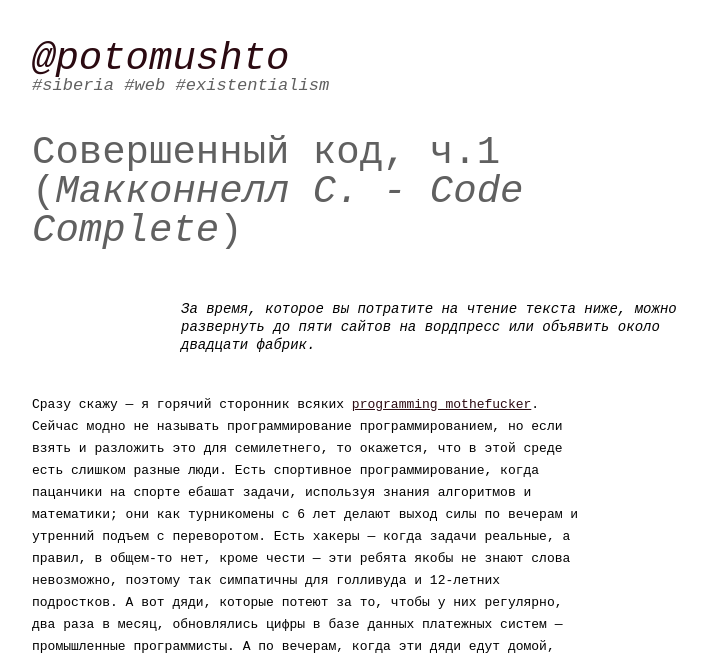
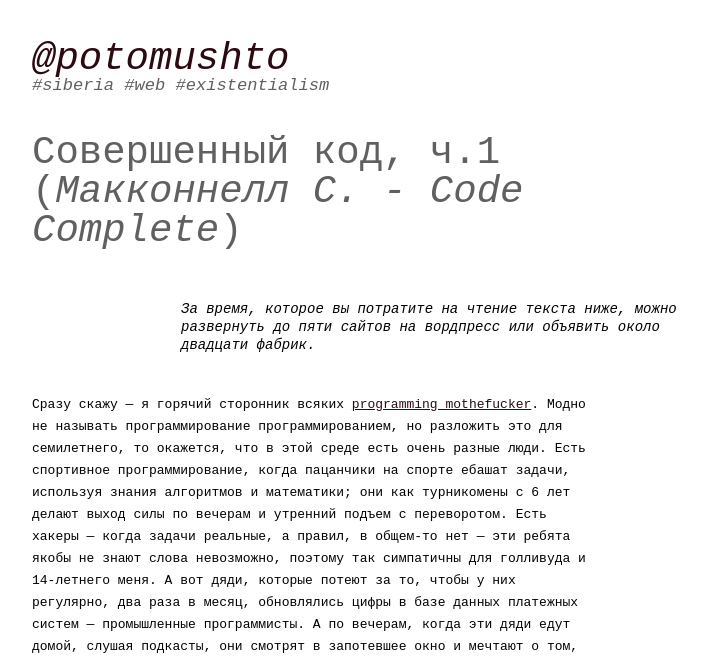
Before and after one commit to ptmt/ptmt.github.com, a Jekyll site: the page built from _posts/2014-09-01-code-complete.md, in a window 1280 px wide and 1400 px high. Shown: the top 660 px of the window, without its empty margins (128-835 px from the left). Built offline with Jekyll 4.4.1, drawn with Linux system fonts in a browser that asks for light colours; Markdown is read by kramdown in place of the engine named in the settings; some of the changed text lies outside the part shown.

Commit message:
Update 2014-09-01-code-complete.md

```diff
--- a/_posts/2014-09-01-code-complete.md
+++ b/_posts/2014-09-01-code-complete.md
@@ -9,13 +9,13 @@
 </blockquote>
 
 
-Сразу скажу — я горячий сторонник всяких [programming mothefucker](http://programming-motherfucker.com/). Сейчас модно не называть программирование программированием, но если взять и разложить это для семилетнего, то окажется, что в этой среде есть слишком разные люди. Есть спортивное программирование, когда пацанчики на спорте ебашат задачи, используя знания алгоритмов и математики; они как турникомены с 6 лет делают выход силы по вечерам и утренний подъем с переворотом. Есть хакеры — когда задачи реальные, а правил, в общем-то нет, кроме чести — эти ребята якобы не знают слова невозможно, поэтому так симпатичны для голливуда и 12-летних подростков. А вот дяди, которые потеют за то, чтобы у них регулярно, два раза в месяц, обновлялись цифры в базе данных платежных систем — промышленные программисты. А по вечерам, когда эти дяди едут домой, слушая подкасты, они смотрят в запотевшее окно и мечтают о том, как сделают библиотеку с тысячью звездочками на гитхабе.
+Сразу скажу — я горячий сторонник всяких [programming mothefucker](http://programming-motherfucker.com/). Модно не называть программирование программированием, но разложить это для семилетнего, то окажется, что в этой среде есть очень  разные люди. Есть спортивное программирование, когда пацанчики на спорте ебашат задачи, используя знания алгоритмов и математики; они как турникомены с 6 лет делают выход силы по вечерам и утренний подъем с переворотом. Есть хакеры — когда задачи реальные, а правил, в общем-то нет — эти ребята якобы не знают слова невозможно, поэтому так симпатичны для голливуда и 14-летнего меня. А вот дяди, которые потеют за то, чтобы у них регулярно, два раза в месяц, обновлялись цифры в базе данных платежных систем — промышленные программисты. А по вечерам, когда эти дяди едут домой, слушая подкасты, они смотрят в запотевшее окно и мечтают о том, как сделают библиотеку с тысячью звездочками на гитхабе.
 
-И что мне не нравится в таких книгах, это когда я вижу вот такие диаграммы: ![Глава 1, Процессы конструирования](/img/cc/1.jpg). Недостаток внутрннего академического воспитания и силы воли, но такая скука.
+И что мне не нравится в таких книгах, это когда я вижу вот такие диаграммы: ![Глава 1, Процессы конструирования](/img/cc/1.jpg). Недостаток внутрннего академического воспитания и силы воли, конечно, но — такая скука!
 
 ![Глава 1, Кодирование и отладка](/img/cc/2.jpg)
 
-Однако, уже второй рисунок всё меняет. Кодирование и отладка! В конце концов, у Стива Макконнелла чувствуется боль, которую невозможно заглушить маленькой книжечкой, поэтому он написал здоровенный тяжелый кирпич, которым можно было бы приговорить плохого программиста на месте.
+Однако, уже второй рисунок всё меняет. Кодирование и отладка! В конце концов, через текст Стива Макконнелла чувствуется боль, которую невозможно было заглушить маленькой книжечкой, поэтому Стив написал здоровенный тяжелый кирпич, которым можно было бы приговорить плохого программиста на месте.
 
 ## Глава 2
 
```
